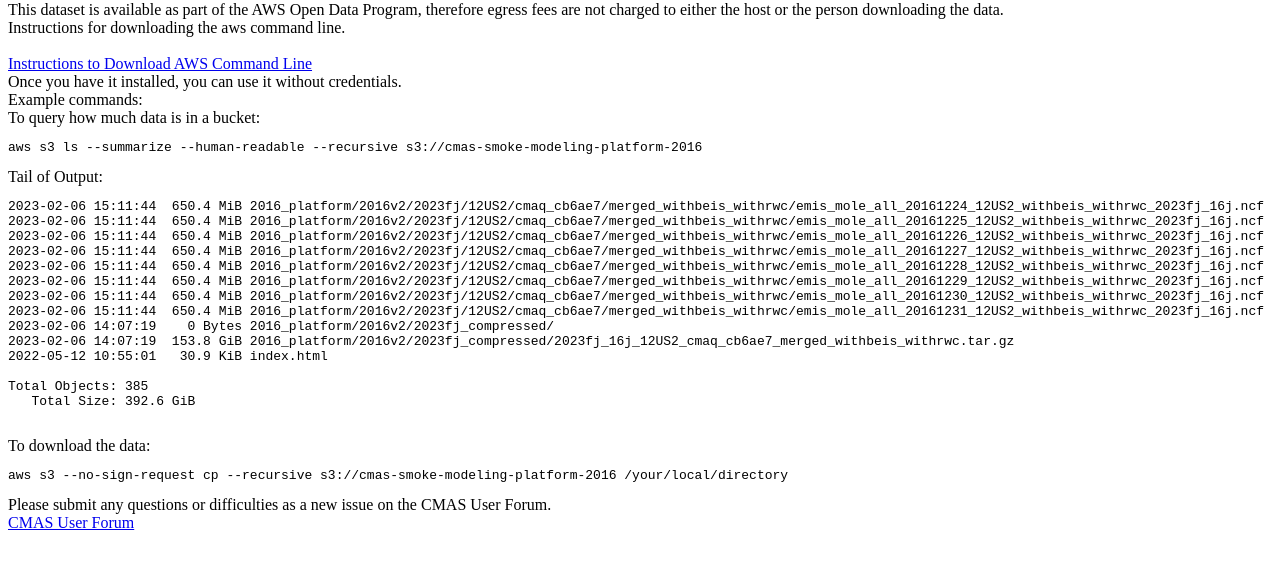
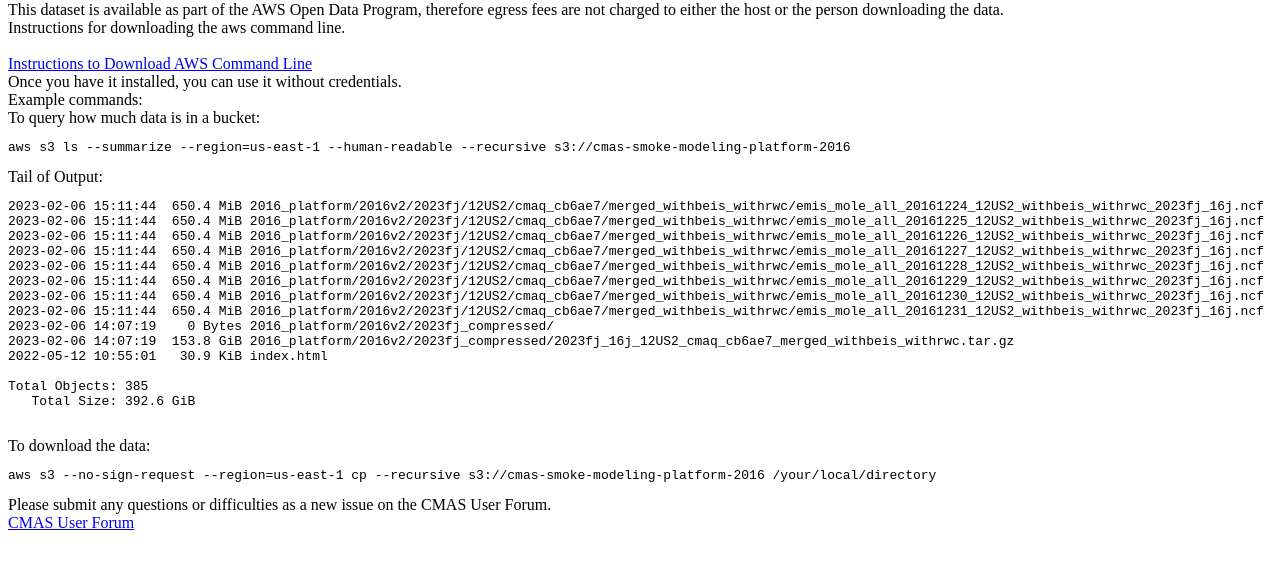
Before and after one commit to CMASCenter/cmas-datawarehouse-aws, a plain HTML site: page cmas-smoke-modeling-platform-2016/readme.html in a window 1280 px wide. Shown: the part 79-648 px from the top of the page. Drawn offline with Linux system fonts and the light colour scheme.

Commit message:
update to add region

```diff
--- a/cmas-smoke-modeling-platform-2016/readme.html
+++ b/cmas-smoke-modeling-platform-2016/readme.html
@@ -20,7 +20,7 @@ To query how much data is in a bucket: <br>
 
 
 <pre>
-aws s3 ls --summarize --human-readable --recursive s3://cmas-smoke-modeling-platform-2016
+aws s3 ls --summarize --region=us-east-1 --human-readable --recursive s3://cmas-smoke-modeling-platform-2016
 </pre>
 
 Tail of Output: <br>
@@ -46,7 +46,7 @@ Total Objects: 385
 To download the data:
 
 <pre>
-aws s3 --no-sign-request cp --recursive s3://cmas-smoke-modeling-platform-2016 /your/local/directory
+aws s3 --no-sign-request --region=us-east-1 cp --recursive s3://cmas-smoke-modeling-platform-2016 /your/local/directory
 </pre>
 
 Please submit any questions or difficulties as a new issue on the CMAS User Forum.<br>
```
